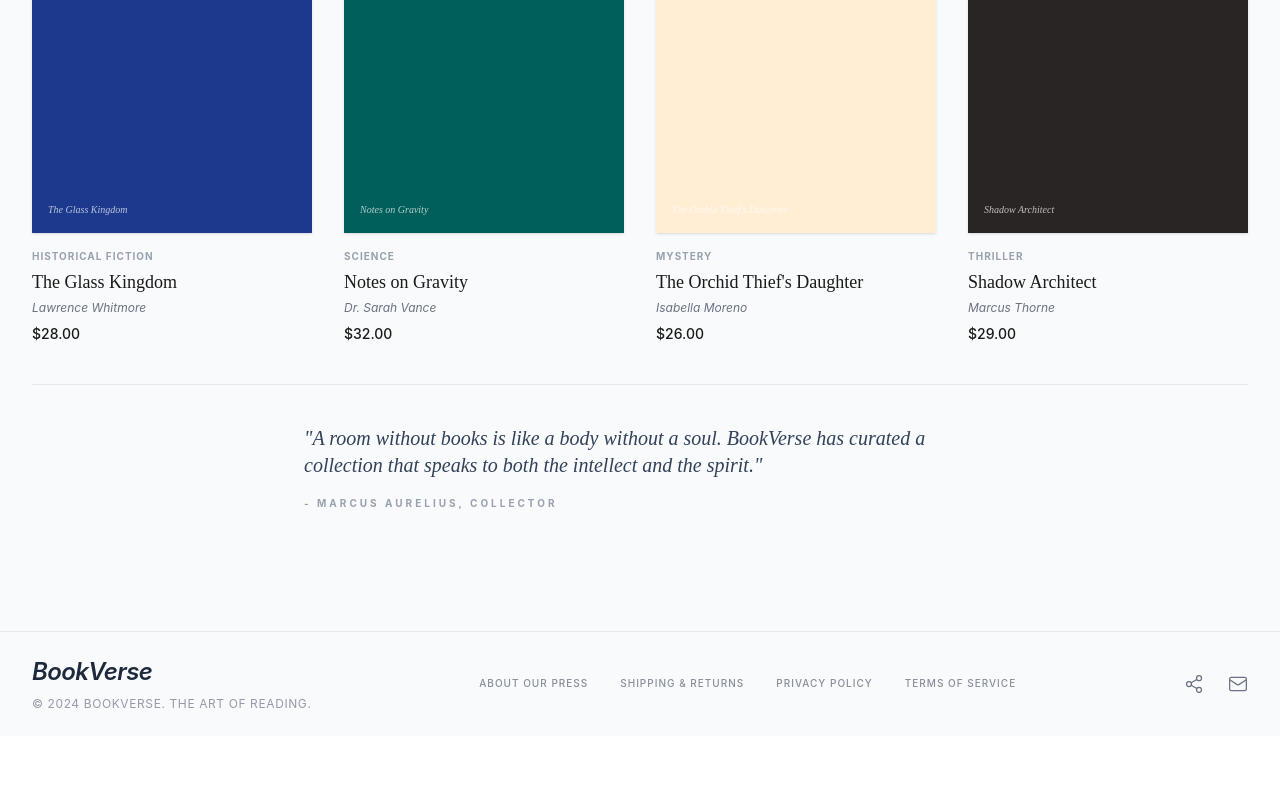
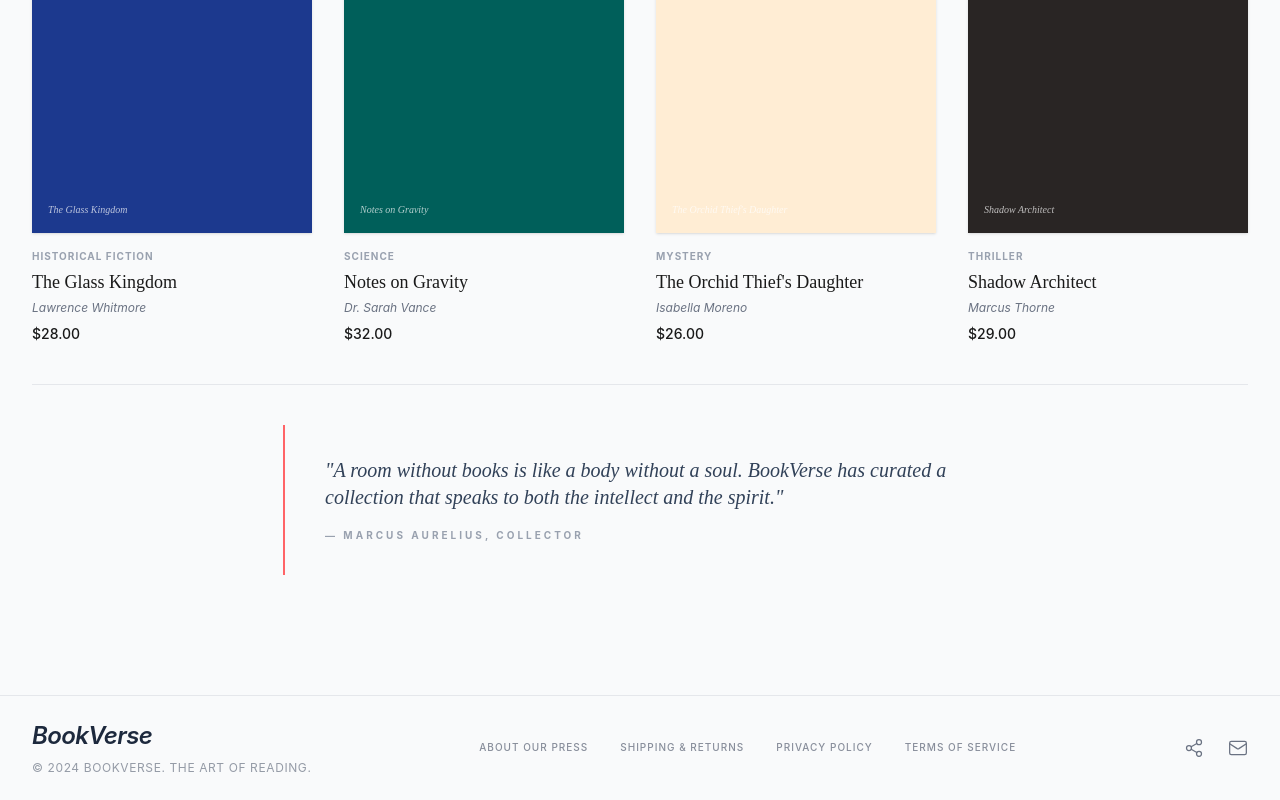
Before and after one commit to CioFlingar/bookverse-frontend, a React (Vite) app: page / in a window 1280 px wide. Shown: the part 1137-1937 px from the top of the page. Before the commit the page ends 1873 px from the top, so only its background shows below. Built offline with nearby package versions, Linux system fonts and the light colour scheme.

Commit message:
update quote section design

```diff
--- a/src/features/home/Quote.jsx
+++ b/src/features/home/Quote.jsx
@@ -1,15 +1,18 @@
 // src/features/home/Quote.jsx
 export default function Quote() {
   return (
-    <div className="py-10 border-t border-gray-200 text-left">
-        <blockquote className="max-w-2xl mx-auto">
+    <div className="py-10 border-t border-gray-200 flex justify-center">
+        <div className="border-red-400 border-l-2 py-8 pl-6 md:pl-10">
+            <blockquote className="max-w-2xl">
             <p className="font-serif italic text-xs md:text-xl text-slate-700 leading-snug mb-4">
           "A room without books is like a body without a soul. BookVerse has curated a collection that speaks to both the intellect and the spirit."
             </p>
             <footer className="text-[10px] uppercase tracking-[0.3em] text-gray-400 font-bold">
-          - MARCUS AURELIUS, COLLECTOR
+          — MARCUS AURELIUS, COLLECTOR
             </footer>
         </blockquote>
+        </div>
+
     </div>
 
   );
```
